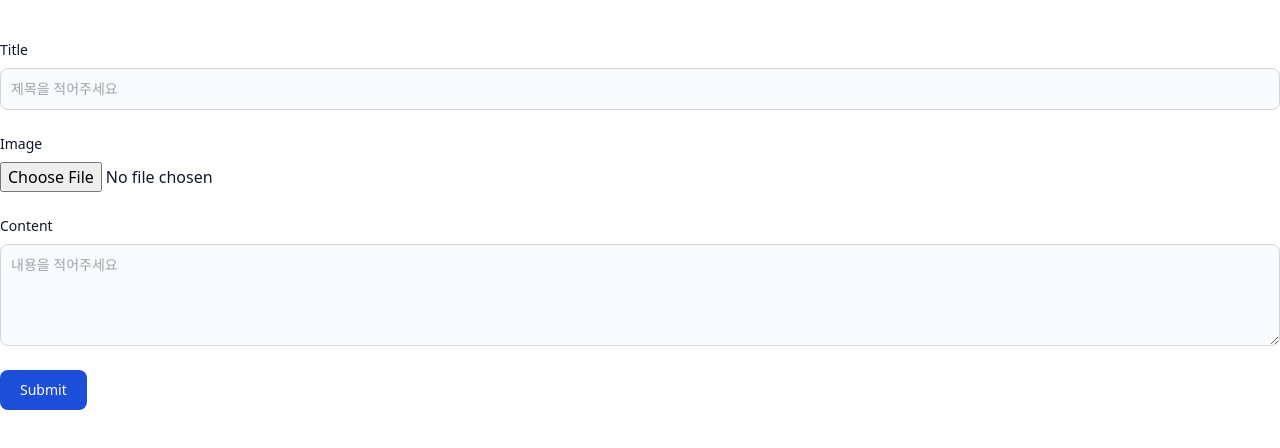
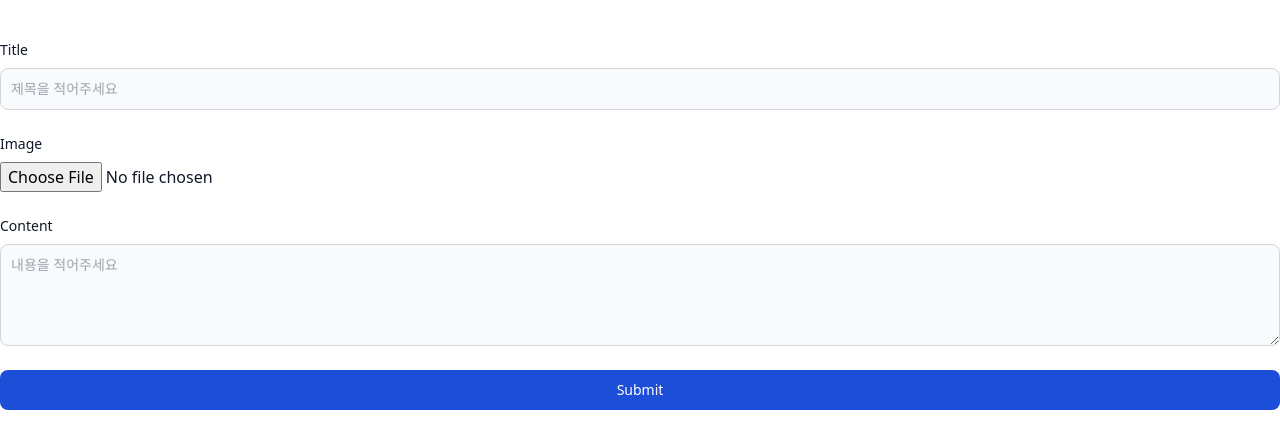
Before and after one commit to ha4219/fool-news, a Next.js app: page / in a window 1280 px wide. Shown: the top 448 px of the page. Built offline with nearby package versions, Linux system fonts and the light colour scheme.

Commit message:
form submit res update

```diff
--- /dev/null
+++ b/data/b5lv32aeu3k.json
@@ -0,0 +1 @@
+{"title":"애플, 모든 iOS 앱의 광고 노출을 중지한다고 발표!","content":"또 속냐??","image":"26111_19382_2815.jpg","id":"b5lv32aeu3k"}
--- /dev/null
+++ b/data/m3z2ff1chc8.json
@@ -0,0 +1 @@
+{"title":"애플, 모든 iOS 앱의 광고 노출을 중지한다고 발표!","content":"또 속냐??","image":"26111_19382_2815.jpg","id":"m3z2ff1chc8"}
--- /dev/null
+++ b/data/x0hy8lmycfj.json
@@ -0,0 +1 @@
+{"title":"애플, 모든 iOS 앱의 광고 노출을 중지한다고 발표!","content":"또 속냐??","image":"26111_19382_2815.jpg","id":"x0hy8lmycfj"}
--- a/src/pages/index.tsx
+++ b/src/pages/index.tsx
@@ -1,9 +1,12 @@
 import DragAndDropImage from '@/components/DragAndDropImage';
+import { Data } from '@/types';
 import Head from 'next/head';
 import Image from 'next/image';
+import { useState } from 'react';
 
 export default function Home() {
-  const handleSubmit = (e: React.SyntheticEvent) => {
+  const [link, setLink] = useState<string | null>(null);
+  const handleSubmit = async (e: React.SyntheticEvent) => {
     e.preventDefault();
     const target = e.target as typeof e.target & {
       title: { value: string };
@@ -16,11 +19,12 @@ export default function Home() {
     data.append('content', target.content.value);
     data.append('image', target.image.files[0]);
 
-    fetch('/api/write', {
+    const raw = await fetch('/api/write', {
       method: 'POST',
       body: data,
     });
-
+    const json: Data = await raw.json();
+    json.id && setLink(json.id);
     return;
   };
 
@@ -33,7 +37,7 @@ export default function Home() {
         <link rel="icon" href="/favicon.ico" />
       </Head>
       <main className="container mx-auto text-gray-900 dark:text-white py-10">
-        <form onSubmit={handleSubmit}>
+        <form onSubmit={handleSubmit} className="mb-10">
           <div className="mb-6">
             <label htmlFor="title" className="block mb-2 text-sm font-medium ">
               Title
@@ -71,11 +75,21 @@ export default function Home() {
           </div>
           <button
             type="submit"
-            className="text-white bg-blue-700 hover:bg-blue-800 focus:ring-4 focus:ring-blue-300 font-medium rounded-lg text-sm px-5 py-2.5 mr-2 mb-2 dark:bg-blue-600 dark:hover:bg-blue-700 focus:outline-none dark:focus:ring-blue-800"
+            className="block w-full text-center text-white bg-blue-700 hover:bg-blue-800 focus:ring-4 focus:ring-blue-300 font-medium rounded-lg text-sm px-5 py-2.5 mr-2 mb-2 dark:bg-blue-600 dark:hover:bg-blue-700 focus:outline-none dark:focus:ring-blue-800"
           >
             Submit
           </button>
         </form>
+        {link && (
+          <div className="mb-6 w-full">
+            <a
+              href={link}
+              className="block w-full text-center text-white bg-blue-700 hover:bg-blue-800 focus:ring-4 focus:ring-blue-300 font-medium rounded-lg text-sm px-5 py-2.5 mr-2 mb-2 dark:bg-blue-600 dark:hover:bg-blue-700 focus:outline-none dark:focus:ring-blue-800"
+            >
+              go link
+            </a>
+          </div>
+        )}
       </main>
     </>
   );
```
Also changed, not shown: public/26111_19382_2815.jpg (added).
